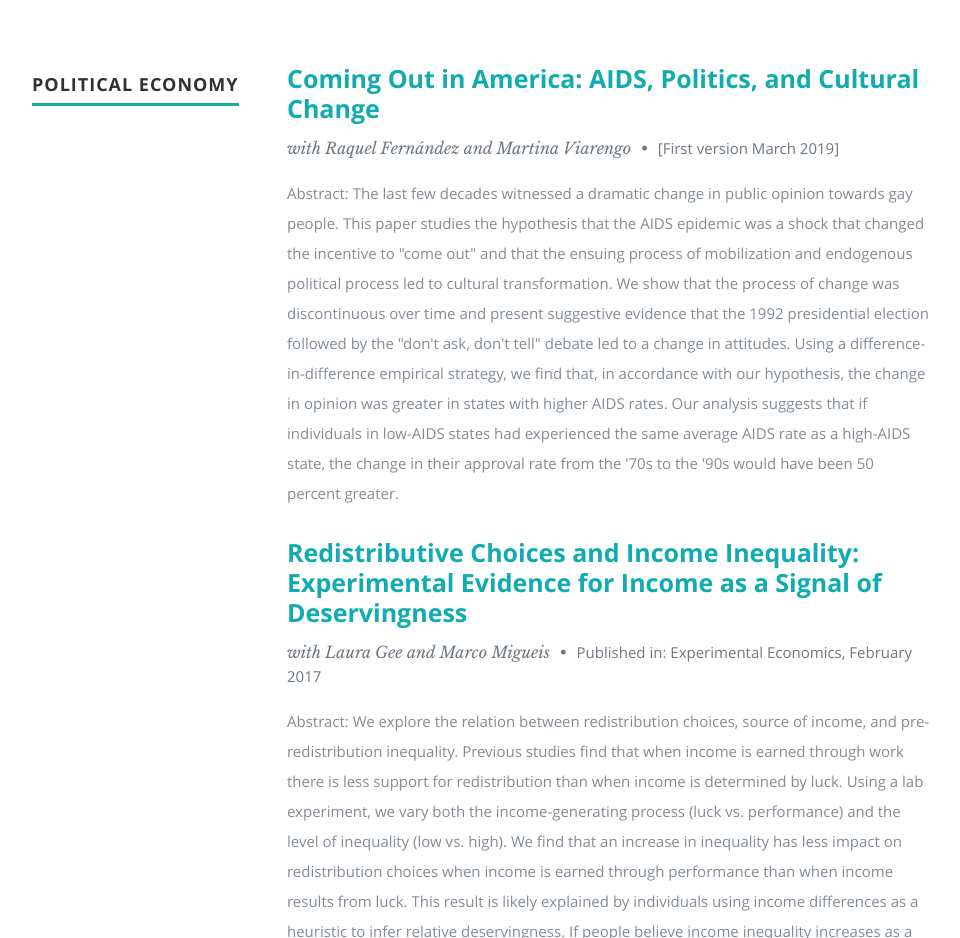
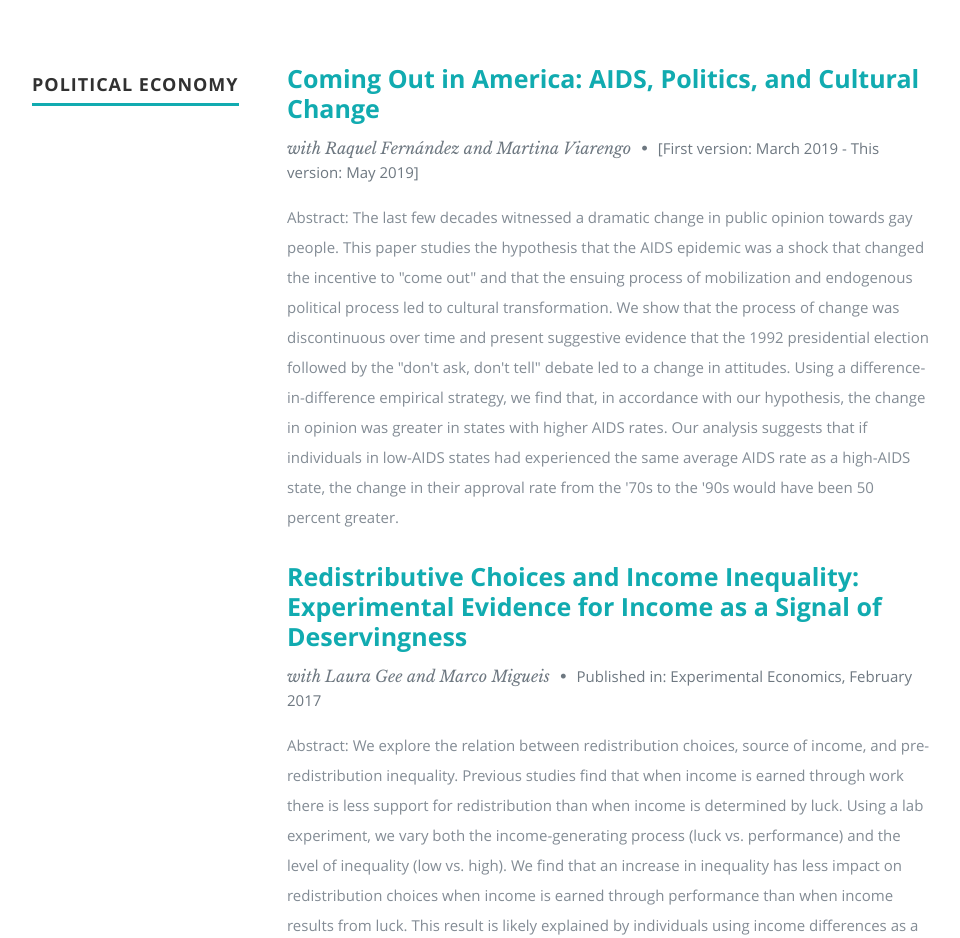
Before and after one commit to parsahar/personal.website, a plain HTML site: page index.html in a window 1280 px wide. Shown: the part 860-1798 px from the top of the page, without its empty margins (118-1078 px from the left). Drawn offline with nearby package versions, Linux system fonts and the light colour scheme.

Commit message:
Update index.html

```diff
--- a/index.html
+++ b/index.html
@@ -99,7 +99,7 @@
 
                <div class="twelve columns">
                   <h3><a href="https://www.dropbox.com/s/nnbihnlqcdxb2vg/comingOutMay2019.pdf?dl=0">Coming Out in America: AIDS, Politics, and Cultural Change</a></h3>
-                  <p class="info">with Raquel Fern&aacute;ndez and Martina Viarengo <span>&bull;</span> <em class="date"> [First version March 2019]</em></p>
+                  <p class="info">with Raquel Fern&aacute;ndez and Martina Viarengo <span>&bull;</span> <em class="date"> [First version: March 2019 - This version: May 2019]</em></p>
 
                  <p>Abstract: The last few decades  witnessed a dramatic change in public opinion towards gay people. This paper studies the hypothesis that the AIDS epidemic was a shock that changed the incentive to "come out" and that the ensuing process of mobilization and endogenous political process led to cultural transformation. We show that the process of change was discontinuous over time and present suggestive evidence that the 1992 presidential election followed by the "don't ask, don't tell" debate led to a change in attitudes. Using a difference-in-difference empirical strategy, we find that, in accordance with our hypothesis, the change in opinion was greater in states with higher AIDS rates. Our analysis suggests that if individuals in low-AIDS states had  experienced the same average AIDS rate as a high-AIDS state, the change in their approval rate from the '70s to the '90s would have been 50 percent greater.</p>
 
```
